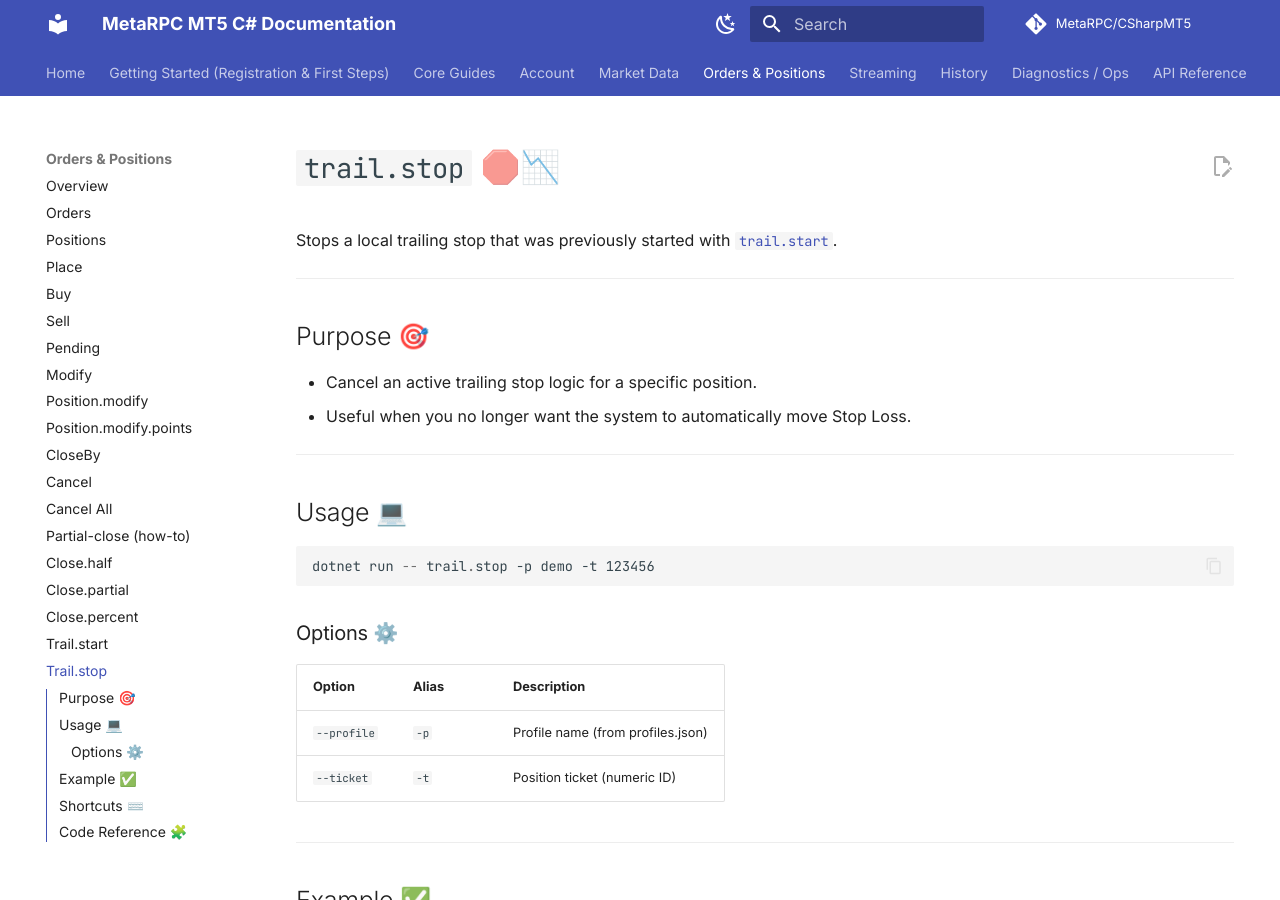
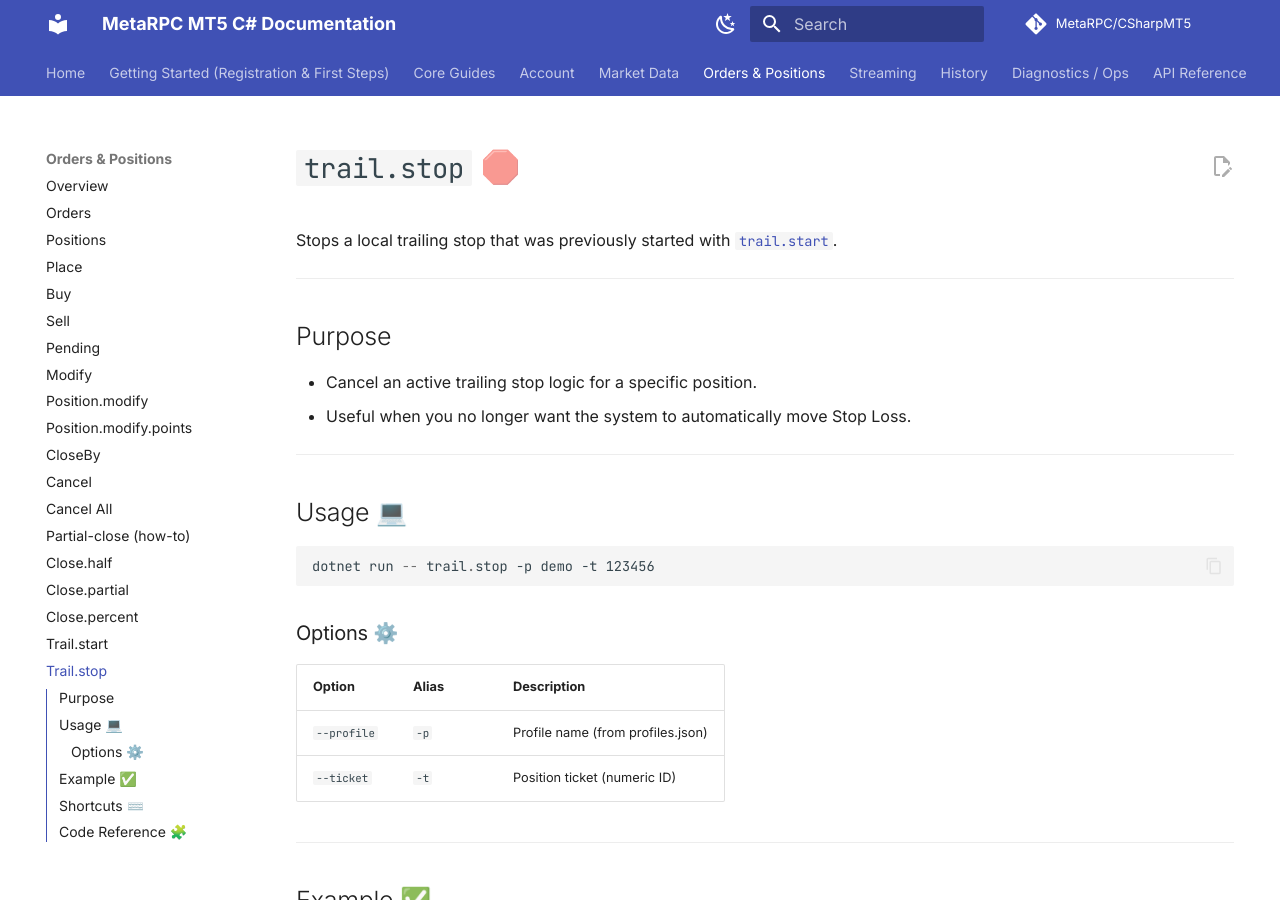
Before and after one commit to MetaRPC/CSharpMT5, an MkDocs documentation site: the page built from docs/Orders_Positions/Trail.stop.md, in a window 1280 px wide and 900 px high. Built offline with MkDocs 1.6.1 and Material for MkDocs 9.7.7, drawn with Linux system fonts in a browser that asks for light colours; comment, search, counter and statistics services are not loaded.

```diff
--- a/docs/Orders_Positions/Trail.stop.md
+++ b/docs/Orders_Positions/Trail.stop.md
@@ -1,10 +1,10 @@
-# `trail.stop` 🛑📉
+# `trail.stop` 🛑
 
 Stops a local trailing stop that was previously started with [`trail.start`](../trail_start_doc).
 
 ---
 
-## Purpose 🎯
+## Purpose
 
 * Cancel an active trailing stop logic for a specific position.
 * Useful when you no longer want the system to automatically move Stop Loss.
```
